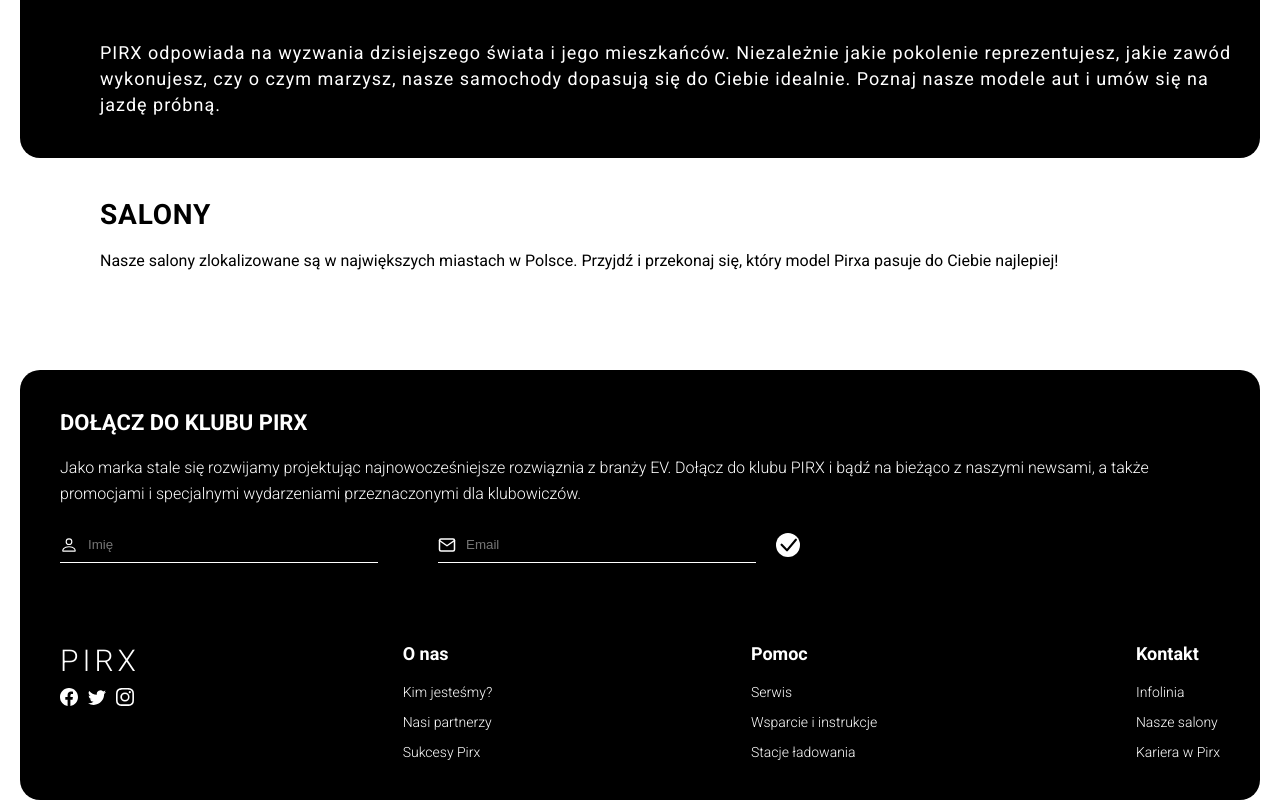
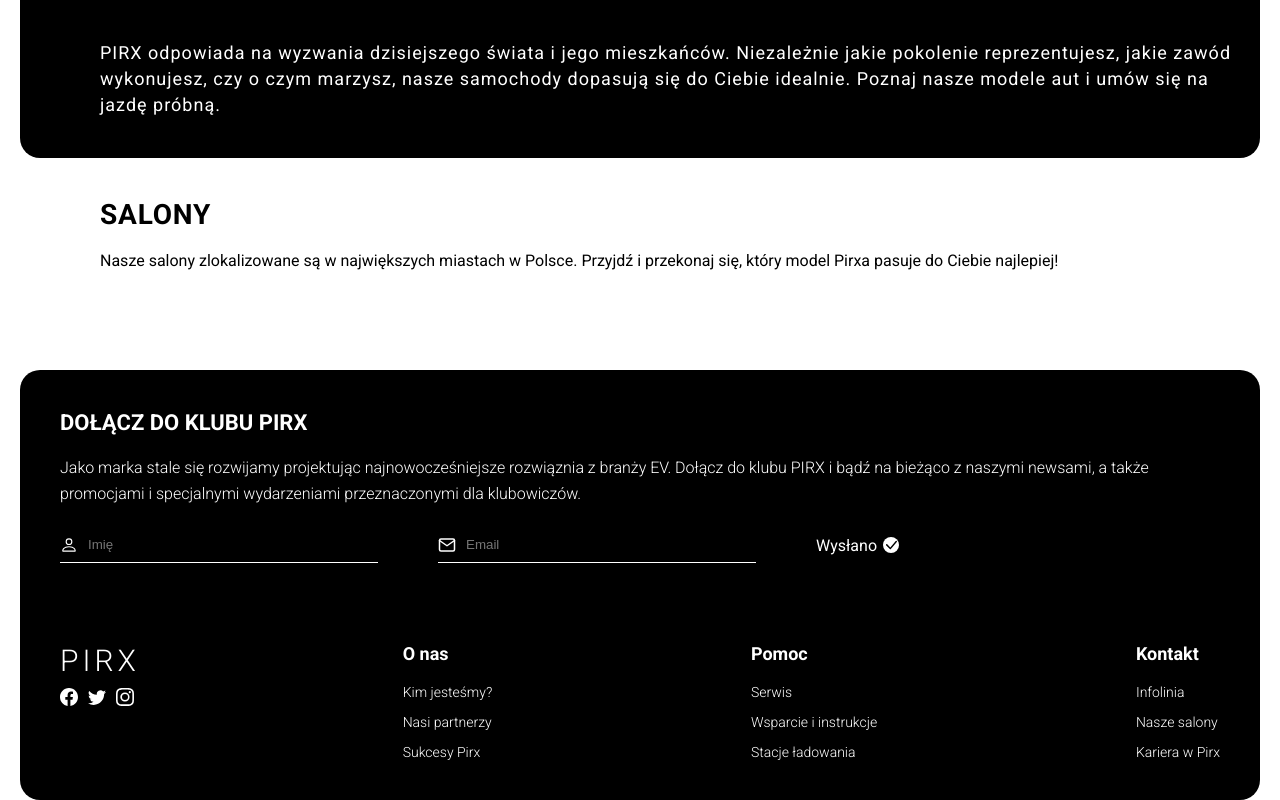
Before and after one commit to barteek-poz/PIRX-electric-car-React-Router-Vite-, a React (Vite) app: page / in a window 1280 px wide. Both pictures are taken after typing "Sample", "name@example.com" into the empty fields and a click on the button "WYŚLIJ". Shown: the part 1475-2275 px from the top of the page. Built offline with nearby package versions, Linux system fonts and the light colour scheme; no server answers.

Commit message:
fixing confirmation message in footer form

```diff
--- a/src/pages/Footer.jsx
+++ b/src/pages/Footer.jsx
@@ -87,8 +87,14 @@
           {!formIsValid && (
             <Button onClick={handleSubmit(onSubmitForm)}>Wyślij</Button>
           )}
-          {formIsValid && <BsCheckLg className={styles.footerBtn} />}
-
+          {formIsValid && (
+            <div className={styles.footerConfirm}>
+              <p>
+                Wysłano
+              </p>
+              <BsCheckLg className={styles.footerBtn} />
+            </div>
+          )}
         </form>
         <div className={styles.footerInfo}>
           <div>
--- a/src/pages/Footer.module.css
+++ b/src/pages/Footer.module.css
@@ -49,15 +49,20 @@
   outline: none;
 }
 
+.footerConfirm {
+  font-size: 1.6rem;
+  display: flex;
+  align-items: center;
+  justify-content: center;
+  gap: .6rem;
+
+}
+
 .footerBtn {
-  margin-left: -4rem;
   color: var(--color-black);
   background-color: var(--color-white);
   border-radius: 50%;
-  font-size: 2.4rem;
   font-weight: 300;
-  cursor: pointer;
-  transition: 0.4s;
 }
 
 
```
